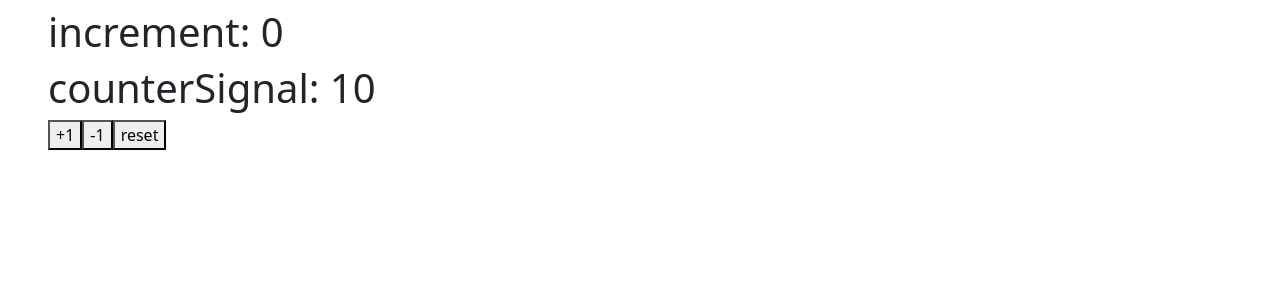
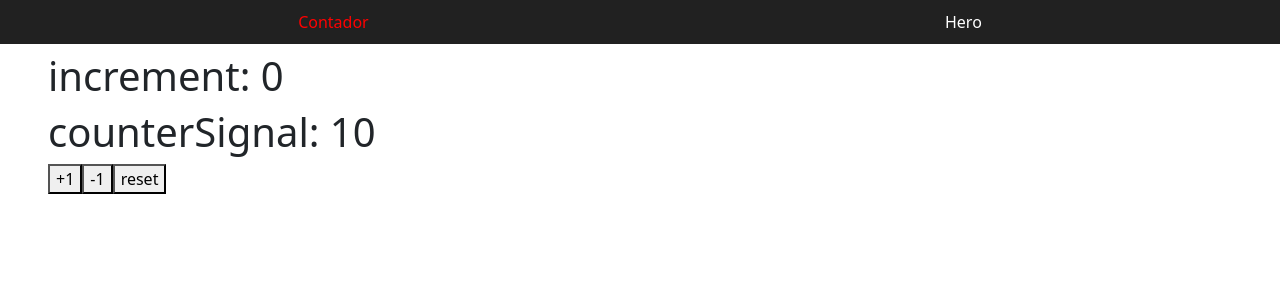
Before and after one commit to Ketangel/basesAngular, an Angular app: page / in a window 1280 px wide. Shown: the top 300 px of the page. Built offline with nearby package versions, Linux system fonts and the light colour scheme.

Commit message:
routerlink

```diff
--- a/src/app/app.component.html
+++ b/src/app/app.component.html
@@ -1,3 +1,5 @@
+<app-navbar></app-navbar>
+
 <section class="m-5 mt-2">
     <router-outlet />
 </section>
--- a/src/app/app.component.ts
+++ b/src/app/app.component.ts
@@ -1,9 +1,10 @@
 import { Component } from '@angular/core';
 import { RouterOutlet } from '@angular/router';
+import { NavbarComponent } from "./components/shared/navbar/navbar.component";
 
 @Component({
   selector: 'app-root',
-  imports: [RouterOutlet],
+  imports: [RouterOutlet, NavbarComponent],
   templateUrl: './app.component.html',
   styleUrl: './app.component.css'
 })
--- a/src/app/app.routes.ts
+++ b/src/app/app.routes.ts
@@ -11,7 +11,11 @@ export const routes: Routes = [
  {
   path: 'hero',
   component: HeroPageComponent
-}
+ },
+ {
+  path: '**',
+  redirectTo: '',
+ },
 
 
 
--- /dev/null
+++ b/src/app/components/shared/navbar/navbar.component.html
@@ -0,0 +1,33 @@
+<style>
+    nav{
+        display: flex;
+        justify-content: space-around;
+        background-color: #212121;
+        padding: 10px;
+    }
+
+    a{
+        color: white;
+        text-decoration: none;
+    }
+
+    nav a.active{
+        color: red;
+    }
+
+</style>
+
+<nav>
+     <!-- router link tradicional  simple no tiene las llave
+
+      routerLinkActive="active"
+     [routerLinkActiveOptions]="{exact: true}"> ayuda a angular a identificar que la ruta sea exactamente igual
+
+     -->
+    <a
+        routerLink="/"
+        routerLinkActive="active"
+        [routerLinkActiveOptions]="{exact: true}">Contador</a>
+
+    <a [routerLink]="['/hero']" [routerLinkActive]="'active'" >Hero</a>
+</nav>
--- /dev/null
+++ b/src/app/components/shared/navbar/navbar.component.ts
@@ -0,0 +1,15 @@
+import { Component } from '@angular/core';
+import { RouterLink, RouterLinkActive } from '@angular/router';
+
+@Component({
+  selector: 'app-navbar',
+  imports: [
+    RouterLink, // biblioteca de router link - simple
+    RouterLinkActive, //
+  ],
+  templateUrl: './navbar.component.html',
+  styles: ``
+})
+export class NavbarComponent {
+
+}
```
